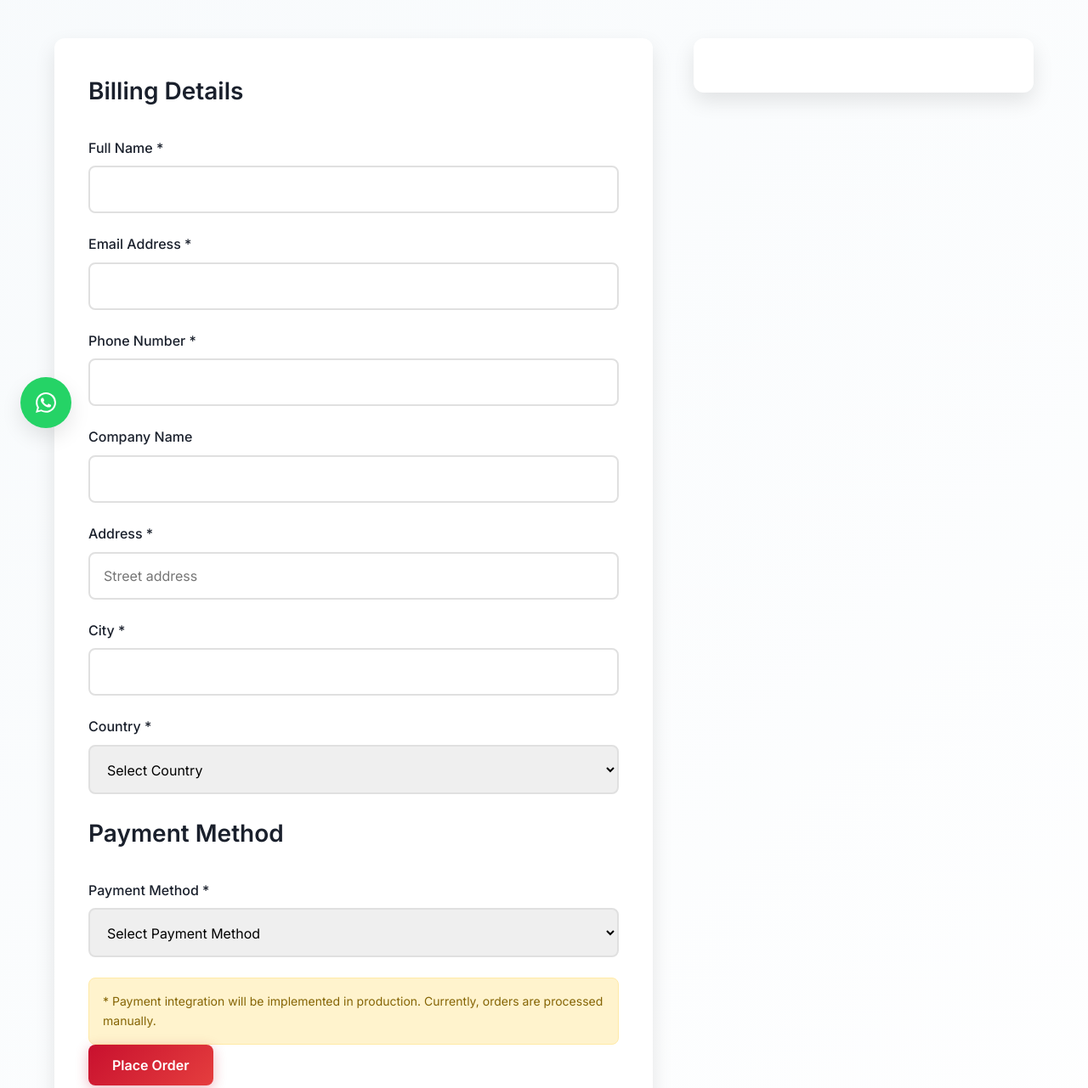
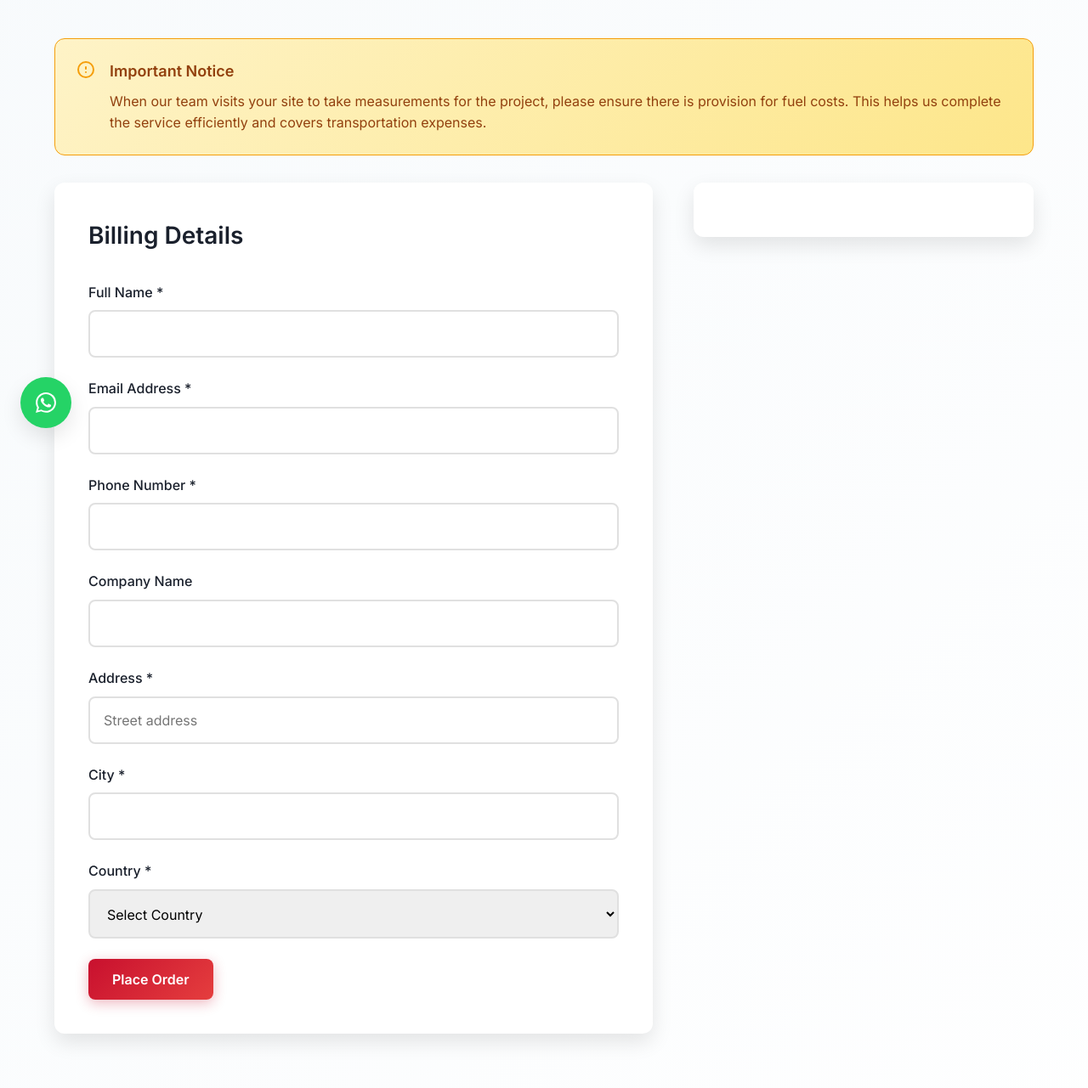
Before and after one commit to dromorongit/RezarAluminium, a plain HTML site: page checkout.html in a window 1280 px wide. Shown: the part 272-1553 px from the top of the page at 85% size. Drawn offline with Linux system fonts and the light colour scheme; no server answers.

Commit message:
Cart & Checkout Changes

```diff
--- a/checkout.html
+++ b/checkout.html
@@ -84,6 +84,18 @@
           </div>
         </div>
 
+        <div class="notice notice--warning mb-32">
+          <div class="notice__icon">
+            <svg width="24" height="24" viewBox="0 0 24 24" fill="none" xmlns="http://www.w3.org/2000/svg">
+              <path d="M12 9V11M12 15H12.01M21 12C21 16.9706 16.9706 21 12 21C7.02944 21 3 16.9706 3 12C3 7.02944 7.02944 3 12 3C16.9706 3 21 7.02944 21 12Z" stroke="currentColor" stroke-width="2" stroke-linecap="round" stroke-linejoin="round"/>
+            </svg>
+          </div>
+          <div class="notice__content">
+            <h3 class="notice__title">Important Notice</h3>
+            <p class="notice__text">When our team visits your site to take measurements for the project, please ensure there is provision for fuel costs. This helps us complete the service efficiently and covers transportation expenses.</p>
+          </div>
+        </div>
+
         <div class="checkout-layout">
           <div class="checkout-form-section">
             <div class="checkout-form-card">
@@ -129,18 +141,6 @@
                 </select>
               </div>
 
-              <h2>Payment Method</h2>
-              <div class="form-group">
-                <label for="payment" class="form-label">Payment Method *</label>
-                <select id="payment" name="payment" class="form-select" required>
-                  <option value="">Select Payment Method</option>
-                  <option value="bank-transfer">Bank Transfer</option>
-                  <option value="cash">Cash on Delivery</option>
-                  <option value="mobile-money">Mobile Money</option>
-                </select>
-              </div>
-
-              <p class="payment-note">* Payment integration will be implemented in production. Currently, orders are processed manually.</p>
 
               <button type="submit" class="btn btn--primary">Place Order</button>
             </form>
--- a/css/main.css
+++ b/css/main.css
@@ -1524,3 +1524,44 @@ button {
   color: #666;
   margin: 0;
 }
+
+/* Notice Styles */
+.notice {
+  display: flex;
+  align-items: flex-start;
+  gap: 16px;
+  padding: 24px;
+  border-radius: 12px;
+  border: 1px solid;
+  margin-bottom: 32px;
+}
+
+.notice--warning {
+  background: linear-gradient(135deg, #fef3c7 0%, #fde68a 100%);
+  border-color: #f59e0b;
+  color: #92400e;
+}
+
+.notice__icon {
+  flex-shrink: 0;
+  width: 24px;
+  height: 24px;
+  color: #f59e0b;
+}
+
+.notice__content {
+  flex: 1;
+}
+
+.notice__title {
+  font-size: 1.125rem;
+  font-weight: 600;
+  margin-bottom: 8px;
+  color: #92400e;
+}
+
+.notice__text {
+  margin: 0;
+  line-height: 1.6;
+  color: #92400e;
+}
```
Also changed, not shown: cart.html (+12 -0 lines).
